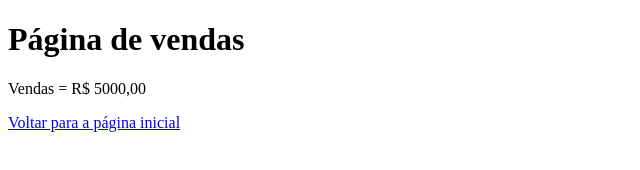
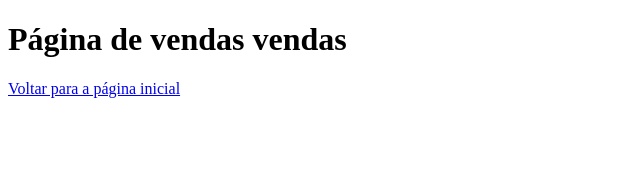
Before and after one commit to marcelovalesilva/aulagithub, a plain HTML site: page vendas.html in a window 1280 px wide. Shown: the whole page, without its empty margins (0-640 px from the left). Drawn offline with Linux system fonts and the light colour scheme.

Commit message:
Deletado preco, atualizada pagina vendas

```diff
--- a/vendas.html
+++ b/vendas.html
@@ -7,8 +7,7 @@
     <title>Document</title>
 </head>
 <body>
-    <h1>Página de vendas</h1>
-    <p>Vendas = R$ 5000,00</p>
+    <h1>Página de vendas vendas</h1>
     <a href="index.html">Voltar para a página inicial</a>
 </body>
 </html>
```
